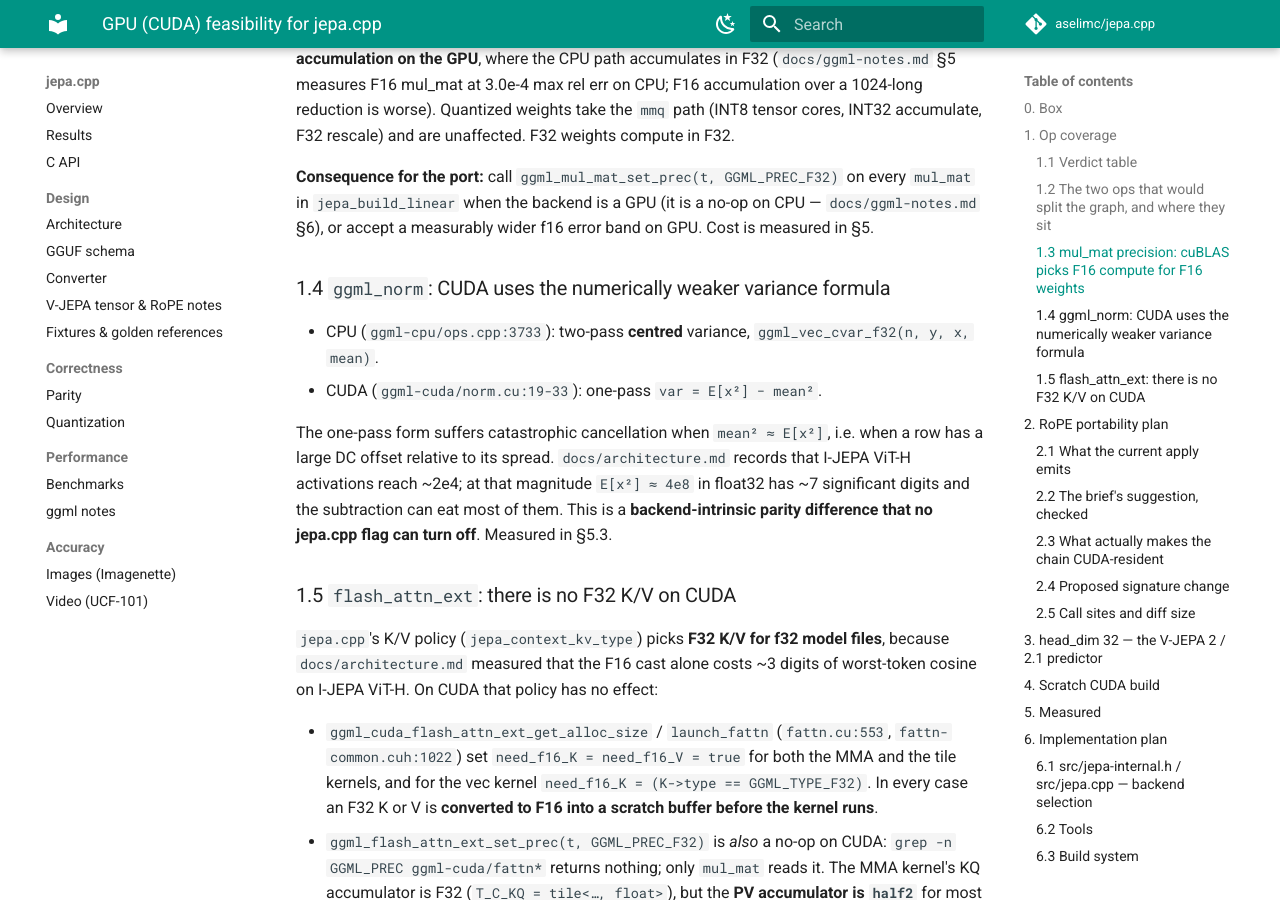
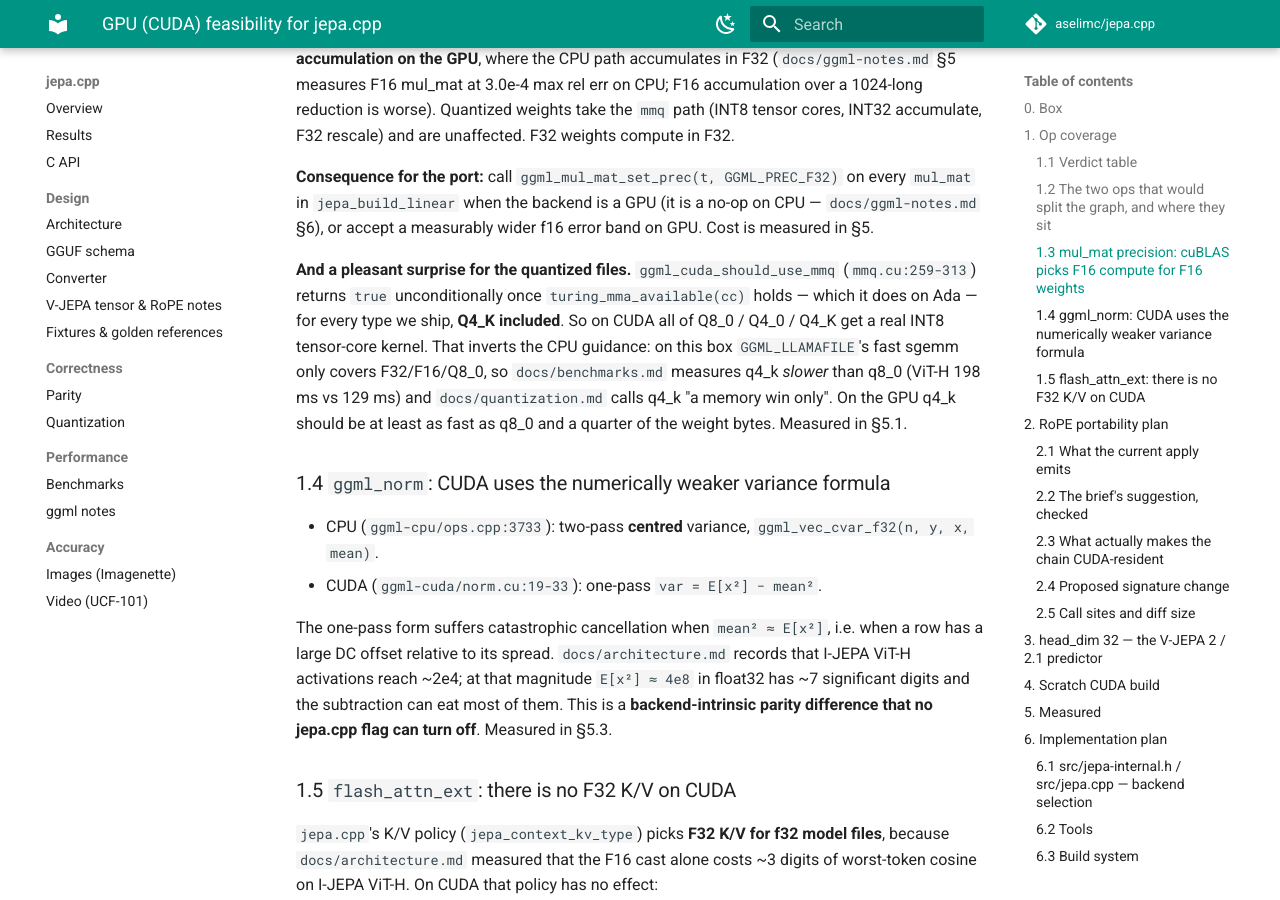
Before and after one commit to aselimc/jepa.cpp, an MkDocs documentation site: the page built from docs/gpu-notes.md, in a window 1280 px wide and 900 px high, scrolled down 4972 px. Built offline with MkDocs 1.6.1 and Material for MkDocs 9.7.7, drawn with Linux system fonts in a browser that asks for light colours; comment, search, counter and statistics services are not loaded.

Commit message:
docs/gpu-notes.md: MMQ covers Q4_K on Ada, inverting the CPU quant guidance
ggml_cuda_should_use_mmq returns true unconditionally on Turing+ for every
type we ship, so q4_k gets an INT8 tensor-core kernel on CUDA -- unlike the
CPU, where llamafile's sgemm covers only F32/F16/Q8_0 and q4_k measures
slower than q8_0.

```diff
--- a/docs/gpu-notes.md
+++ b/docs/gpu-notes.md
@@ -102,6 +102,14 @@ F16 accumulation over a 1024-long reduction is worse). Quantized weights take th
 **Consequence for the port:** call `ggml_mul_mat_set_prec(t, GGML_PREC_F32)` on every `mul_mat` in
 `jepa_build_linear` when the backend is a GPU (it is a no-op on CPU — `docs/ggml-notes.md` §6), or
 accept a measurably wider f16 error band on GPU. Cost is measured in §5.
+
+**And a pleasant surprise for the quantized files.** `ggml_cuda_should_use_mmq` (`mmq.cu:259-313`)
+returns `true` unconditionally once `turing_mma_available(cc)` holds — which it does on Ada — for
+every type we ship, **Q4_K included**. So on CUDA all of Q8_0 / Q4_0 / Q4_K get a real INT8
+tensor-core kernel. That inverts the CPU guidance: on this box `GGML_LLAMAFILE`'s fast sgemm only
+covers F32/F16/Q8_0, so `docs/benchmarks.md` measures q4_k *slower* than q8_0 (ViT-H 198 ms vs
+129 ms) and `docs/quantization.md` calls q4_k "a memory win only". On the GPU q4_k should be at
+least as fast as q8_0 and a quarter of the weight bytes. Measured in §5.1.
 
 ### 1.4 `ggml_norm`: CUDA uses the numerically weaker variance formula
 
```
